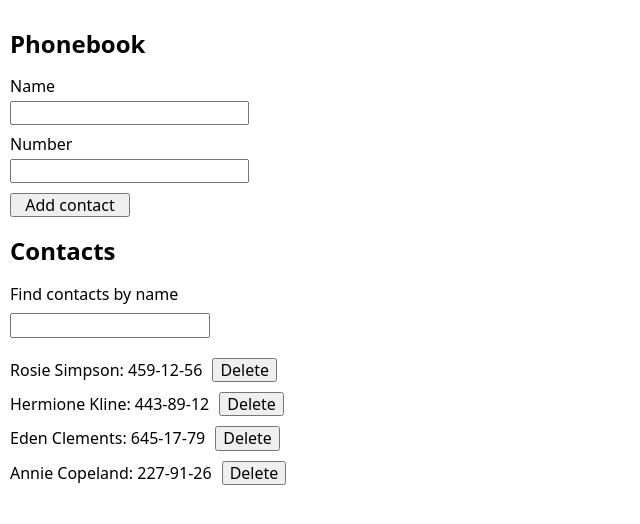
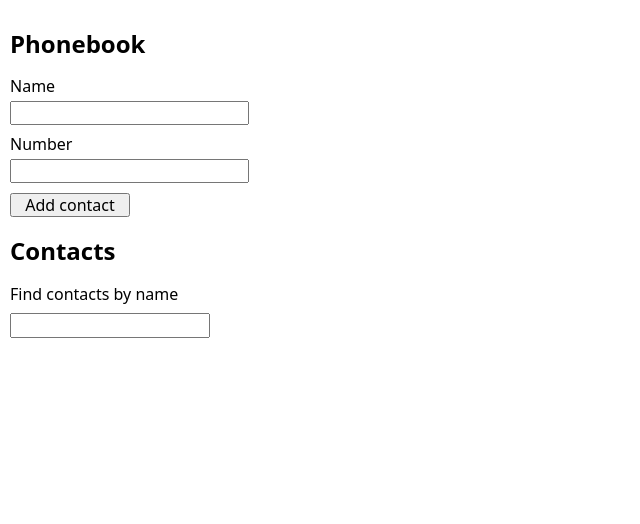
Before and after one commit to Kylory/goit-react-hw-04-hooks-phonebook, a React (Create React App) app: page / in a window 1280 px wide. Shown: the top 524 px of the page, without its empty margins (0-640 px from the left). Built offline with nearby package versions, Linux system fonts and the light colour scheme.

Commit message:
finished refactoring

```diff
--- a/src/App.js
+++ b/src/App.js
@@ -1,33 +1,19 @@
-import { useState } from 'react';
+import { useState, useEffect } from 'react';
 import ContactForm from './components/ContactForm/ContactForm';
 import ContactsList from './components/ContactsList/ContactsList';
 import SearchContacts from './components/SearchContacts/SearchContacts';
 import shortid from 'shortid';
 
 const App = () => {
-  const [stateContacts, setStateContacts] = useState([
-    { id: 'id-1', name: 'Rosie Simpson', number: '459-12-56' },
-    { id: 'id-2', name: 'Hermione Kline', number: '443-89-12' },
-    { id: 'id-3', name: 'Eden Clements', number: '645-17-79' },
-    { id: 'id-4', name: 'Annie Copeland', number: '227-91-26' },
-  ]);
+  const [stateContacts, setStateContacts] = useState(
+    JSON.parse(window.localStorage.getItem('contacts')) ?? '',
+  );
   const [stateFilter, setStateFilter] = useState('');
 
-  // Записує конткти в state з Local Storage
-  // componentDidMount() {
-  //   const savedContacts = localStorage.getItem('contacts');
-
-  //   if (savedContacts) {
-  //     const parsedContacts = JSON.parse(savedContacts);
-  //     this.setState({ contacts: parsedContacts });
-  //   }
-  // }
-
-  // Записує конткти в Local Storage з state
-  // componentDidUpdate() {
-  //   const { contacts } = this.state;
-  //   localStorage.setItem('contacts', JSON.stringify(contacts));
-  // }
+  // Записує конткти в Local Storage з stateContacts
+  useEffect(() => {
+    window.localStorage.setItem('contacts', JSON.stringify(stateContacts));
+  }, [stateContacts]);
 
   //Записує в contacts дані з форми
   //прокидується як prop в ContactForm
@@ -43,10 +29,12 @@ const App = () => {
 
   //Повертає відфільтровані контакти (пошук)
   const getFilteredContacts = () => {
-    const normalizedFilter = stateFilter.toLowerCase();
-    return stateContacts.filter(contact =>
-      contact.name.toLowerCase().includes(normalizedFilter),
-    );
+    if (stateContacts) {
+      const normalizedFilter = stateFilter.toLowerCase();
+      return stateContacts.filter(contact =>
+        contact.name.toLowerCase().includes(normalizedFilter),
+      );
+    }
   };
 
   const deleteContact = contactId => {
@@ -62,7 +50,12 @@ const App = () => {
       <ContactForm onSubmit={formSubmitHandler} contacts={stateContacts} />
       <h2>Contacts</h2>
       <SearchContacts value={stateFilter} onChange={changeFilter} />
-      <ContactsList contacts={getFilteredContacts()} onDelete={deleteContact} />
+      {stateContacts && (
+        <ContactsList
+          contacts={getFilteredContacts()}
+          onDelete={deleteContact}
+        ></ContactsList>
+      )}
     </>
   );
 };
--- a/src/components/ContactForm/ContactForm.jsx
+++ b/src/components/ContactForm/ContactForm.jsx
@@ -25,7 +25,10 @@ const ContactForm = props => {
   const handleSubmit = e => {
     e.preventDefault();
 
-    if (props.contacts.find(contact => contact.name === stateName)) {
+    if (
+      props.contacts &&
+      props.contacts.find(contact => contact.name === stateName)
+    ) {
       return alert(stateName + ' is already in contacts');
     }
 
```
Also changed, not shown: 2 other files (tests, documents, lock files or other folders).
